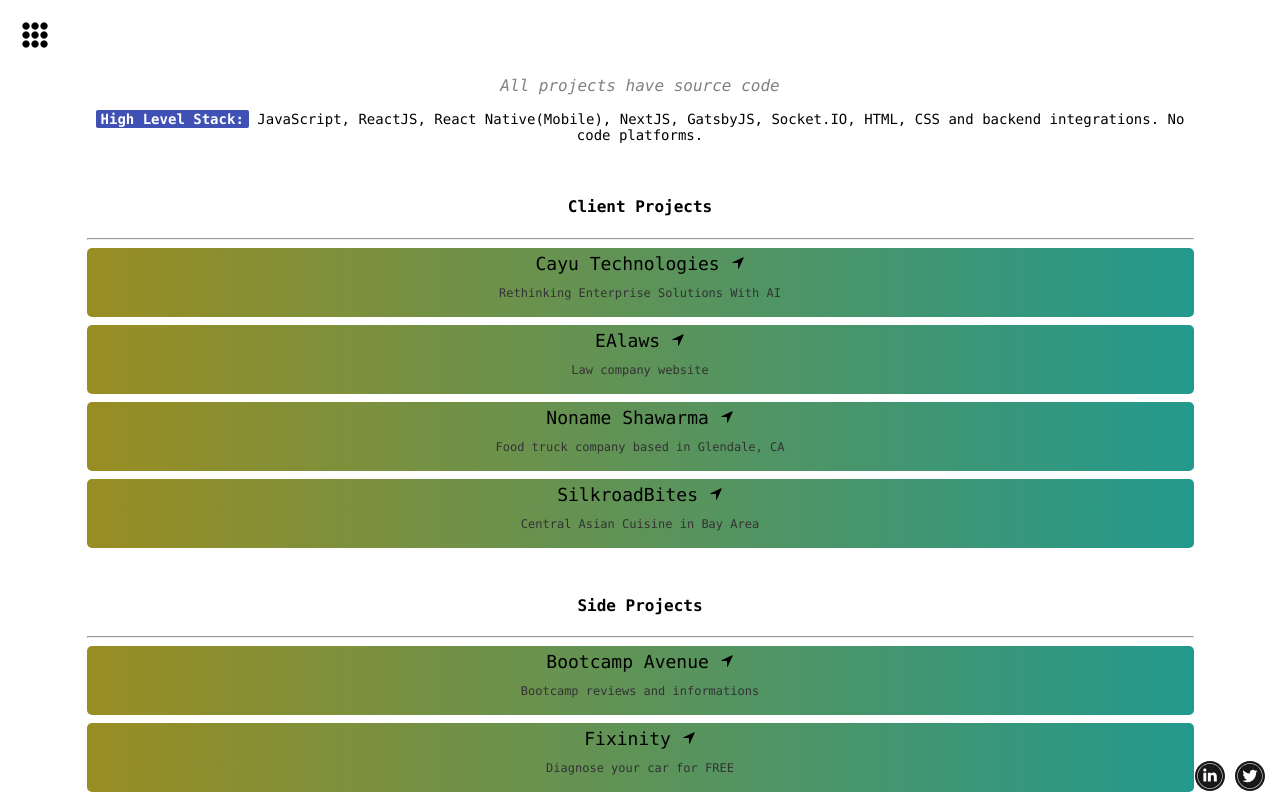
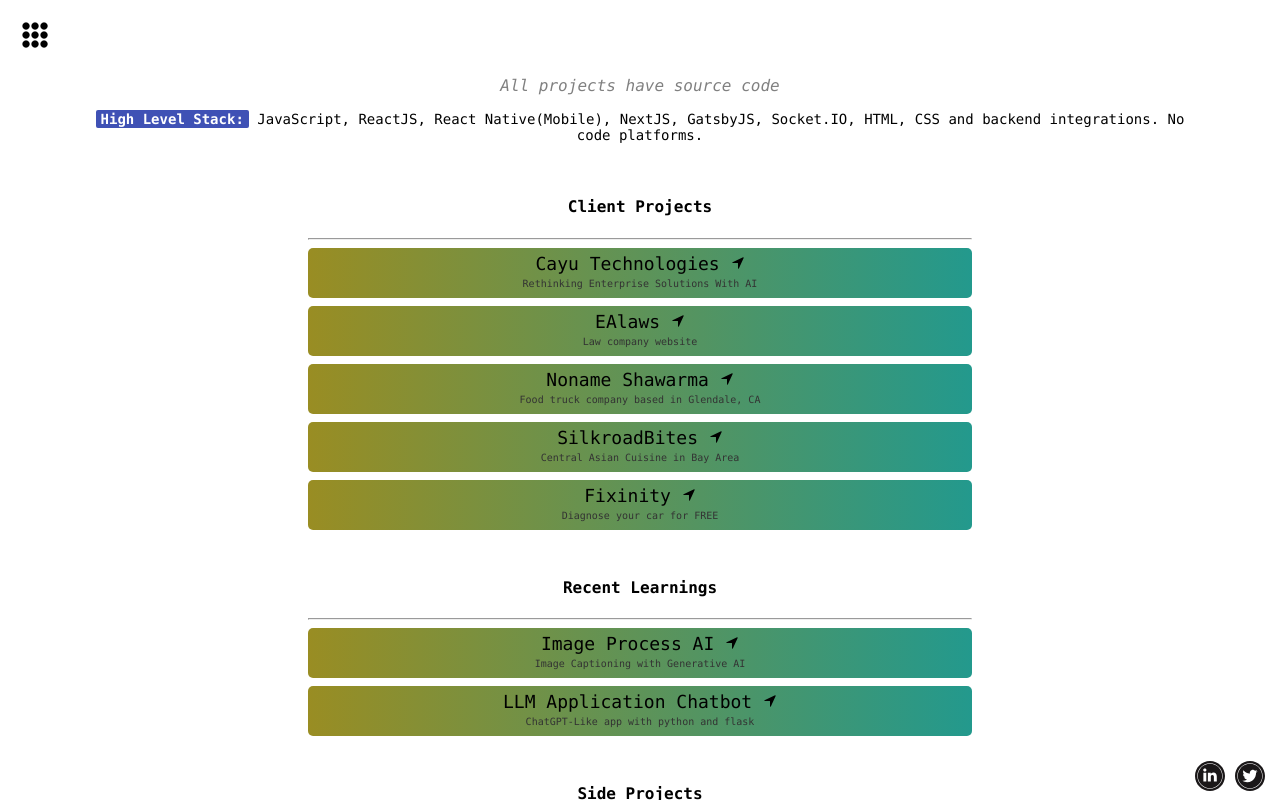
Before and after one commit to urakymzhan/personal-site, a React (Create React App) app: page /#/projects in a window 1280 px wide. Shown: the top 800 px of the page. Built offline with nearby package versions, Linux system fonts and the light colour scheme.

Commit message:
new updates

```diff
--- a/package.json
+++ b/package.json
@@ -24,7 +24,8 @@
     "deploy": "gh-pages -d build",
     "build": "react-scripts build",
     "test": "react-scripts test",
-    "eject": "react-scripts eject"
+    "eject": "react-scripts eject",
+    "push": "bash ./deploy.sh"
   },
   "eslintConfig": {
     "extends": "react-app"
--- a/src/pages/Projects.jsx
+++ b/src/pages/Projects.jsx
@@ -1,6 +1,6 @@
 import React from "react";
 import { ProjectsWrapper } from "./styled";
-import { projects } from "../components/utils/dataStore";
+import { projects } from "./dataStore";
 import PageHeader from "../components/utils/Helmet";
 import { IoNavigate } from "react-icons/io5";
 
--- a/src/pages/Videos.jsx
+++ b/src/pages/Videos.jsx
@@ -1,6 +1,6 @@
 import React from "react";
 import { VideosWrapper } from "./styled";
-import { teachingVideos } from "../components/utils/dataStore";
+import { teachingVideos } from "./dataStore";
 import PageHeader from "../components/utils/Helmet";
 
 const Videos = () => {
--- a/src/components/utils/dataStore.js
+++ b/src/pages/dataStore.js
@@ -64,6 +64,26 @@
         definition: "Central Asian Cuisine in Bay Area",
         projectUrl: "https://silkroadbites.com/",
       },
+      {
+        title: "Fixinity",
+        definition: "Diagnose your car for FREE",
+        projectUrl: "http://www.fixinity.com/",
+      }
+    ]
+  },
+  {
+    "title": "Recent Learnings",
+    content: [
+      {
+        title: "Image Process AI",
+        definition: "Image Captioning with Generative AI",
+        projectUrl: "https://github.com/urakymzhan/image-process-ai",
+      },
+      {
+        title: "LLM Application Chatbot",
+        definition: "ChatGPT-Like app with python and flask",
+        projectUrl: "https://github.com/urakymzhan/llm-chatbot",
+      }
     ],
   },
   {
@@ -73,11 +93,6 @@
         title: "Bootcamp Avenue",
         definition: "Bootcamp reviews and informations",
         projectUrl: "https://bootcampavenue.com/",
-      },
-      {
-        title: "Fixinity",
-        definition: "Diagnose your car for FREE",
-        projectUrl: "http://www.fixinity.com/",
       },
       {
         title: "Spotify Web Player",
--- a/src/pages/styled.js
+++ b/src/pages/styled.js
@@ -35,6 +35,8 @@
   }
   .row {
     margin-bottom: 20px;
+    width: 60%;
+    margin: 0 auto;
   }
   .project-card {
     background-image: linear-gradient(to right, #998d23, #23998d);
@@ -53,7 +55,9 @@
   }
   .project-card p {
     color: #333;
-    font-size: 12px;
+    font-size: 10px;
+    margin-top: 4px;
+    margin-bottom: 4px;
   }
   .project-card:hover {
     background: #333;
@@ -83,6 +87,7 @@
   @media (max-width: 700px) {
     .row {
       margin-bottom: 0;
+      width:100%;
     }
     .project-card {
       flex-basis: 100%;
@@ -94,9 +99,6 @@
     .project-card a {
       font-size: 12px;
       color: inherit;
-    }
-    .project-card p {
-      font-size: 10px;
     }
   }
 `;
```
